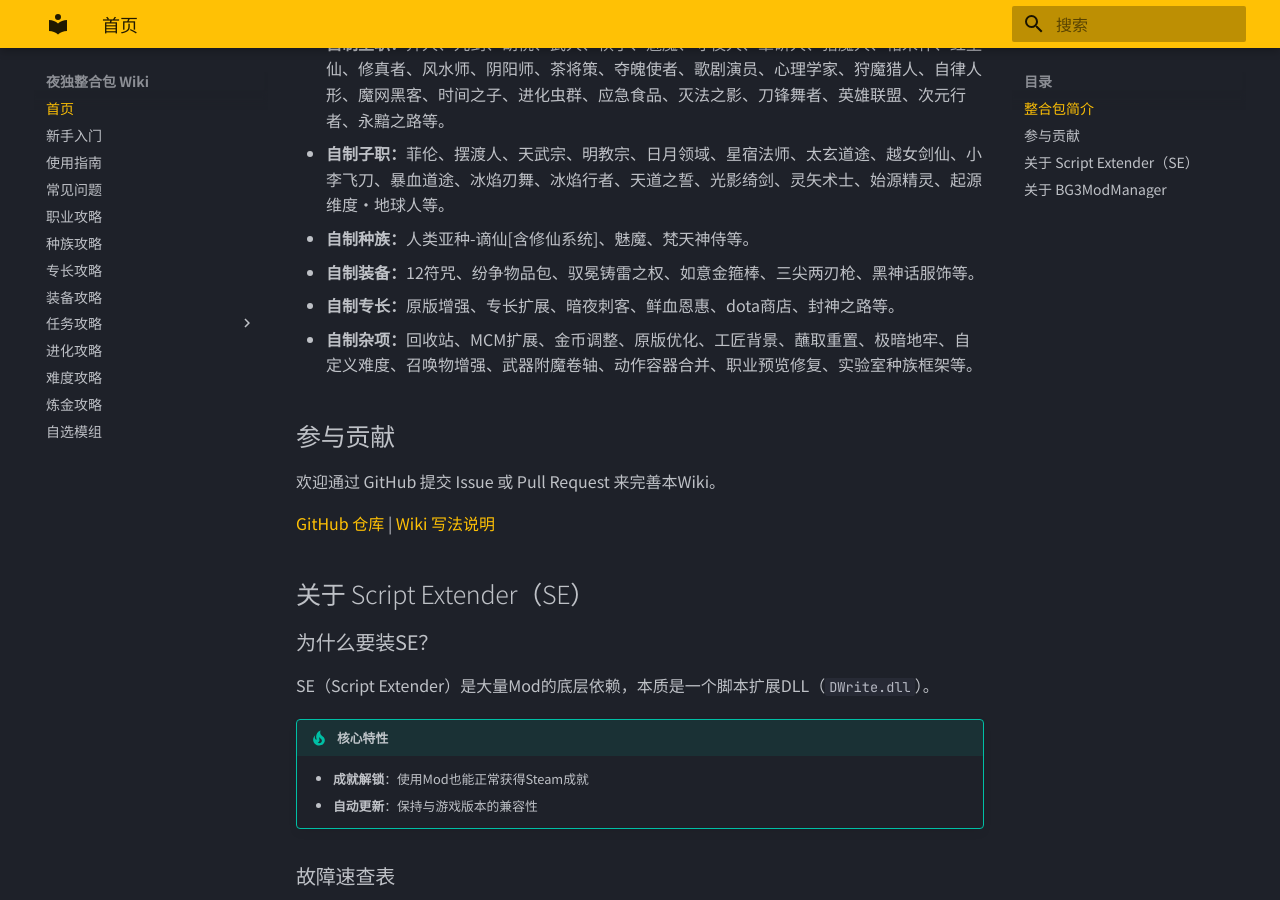
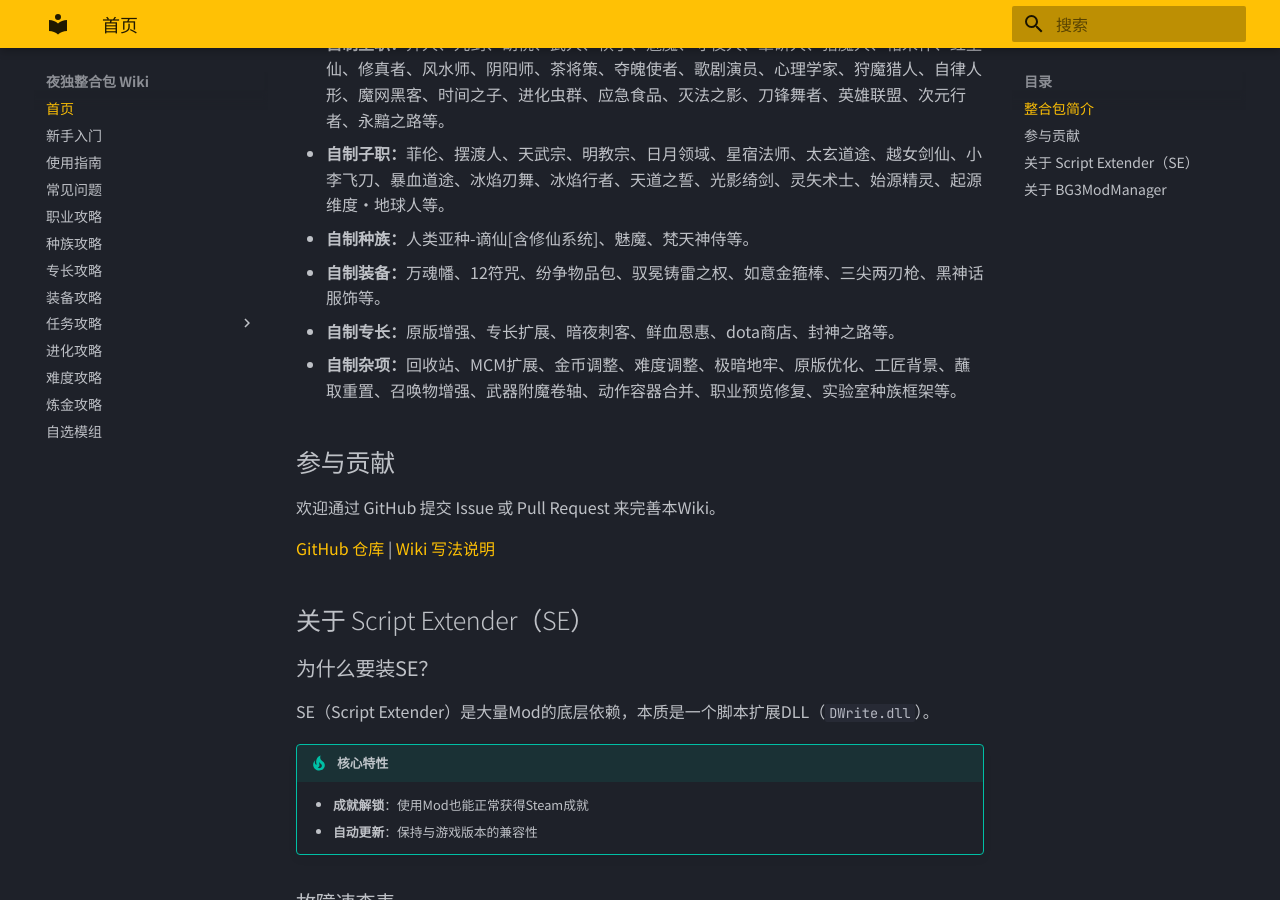
Before and after one commit to oiclyd/bg3-mod-wiki, an MkDocs documentation site: the page built from docs/index.md, in a window 1280 px wide and 900 px high, scrolled down 760 px. Built offline with MkDocs 1.6.1 and Material for MkDocs 9.7.7, drawn with Linux system fonts in a browser that asks for light colours.

Commit message:
Update index.md

```diff
--- a/docs/index.md
+++ b/docs/index.md
@@ -26,9 +26,9 @@
 - **自制主职：**异人、九剑、胡桃、武人、棋手、魅魔、守夜人、蕈研人、猎魔人、帕米什、红尘仙、修真者、风水师、阴阳师、茶将策、夺魄使者、歌剧演员、心理学家、狩魔猎人、自律人形、魔网黑客、时间之子、进化虫群、应急食品、灭法之影、刀锋舞者、英雄联盟、次元行者、永黯之路等。
 - **自制子职：**菲伦、摆渡人、天武宗、明教宗、日月领域、星宿法师、太玄道途、越女剑仙、小李飞刀、暴血道途、冰焰刃舞、冰焰行者、天道之誓、光影绮剑、灵矢术士、始源精灵、起源维度·地球人等。
 - **自制种族：**人类亚种-谪仙[含修仙系统]、魅魔、梵天神侍等。
-- **自制装备：**12符咒、纷争物品包、驭冕铸雷之权、如意金箍棒、三尖两刃枪、黑神话服饰等。
+- **自制装备：**万魂幡、12符咒、纷争物品包、驭冕铸雷之权、如意金箍棒、三尖两刃枪、黑神话服饰等。
 - **自制专长：**原版增强、专长扩展、暗夜刺客、鲜血恩惠、dota商店、封神之路等。
-- **自制杂项：**回收站、MCM扩展、金币调整、原版优化、工匠背景、蘸取重置、极暗地牢、自定义难度、召唤物增强、武器附魔卷轴、动作容器合并、职业预览修复、实验室种族框架等。
+- **自制杂项：**回收站、MCM扩展、金币调整、难度调整、极暗地牢、原版优化、工匠背景、蘸取重置、召唤物增强、武器附魔卷轴、动作容器合并、职业预览修复、实验室种族框架等。
 
 ## 参与贡献
 
```
